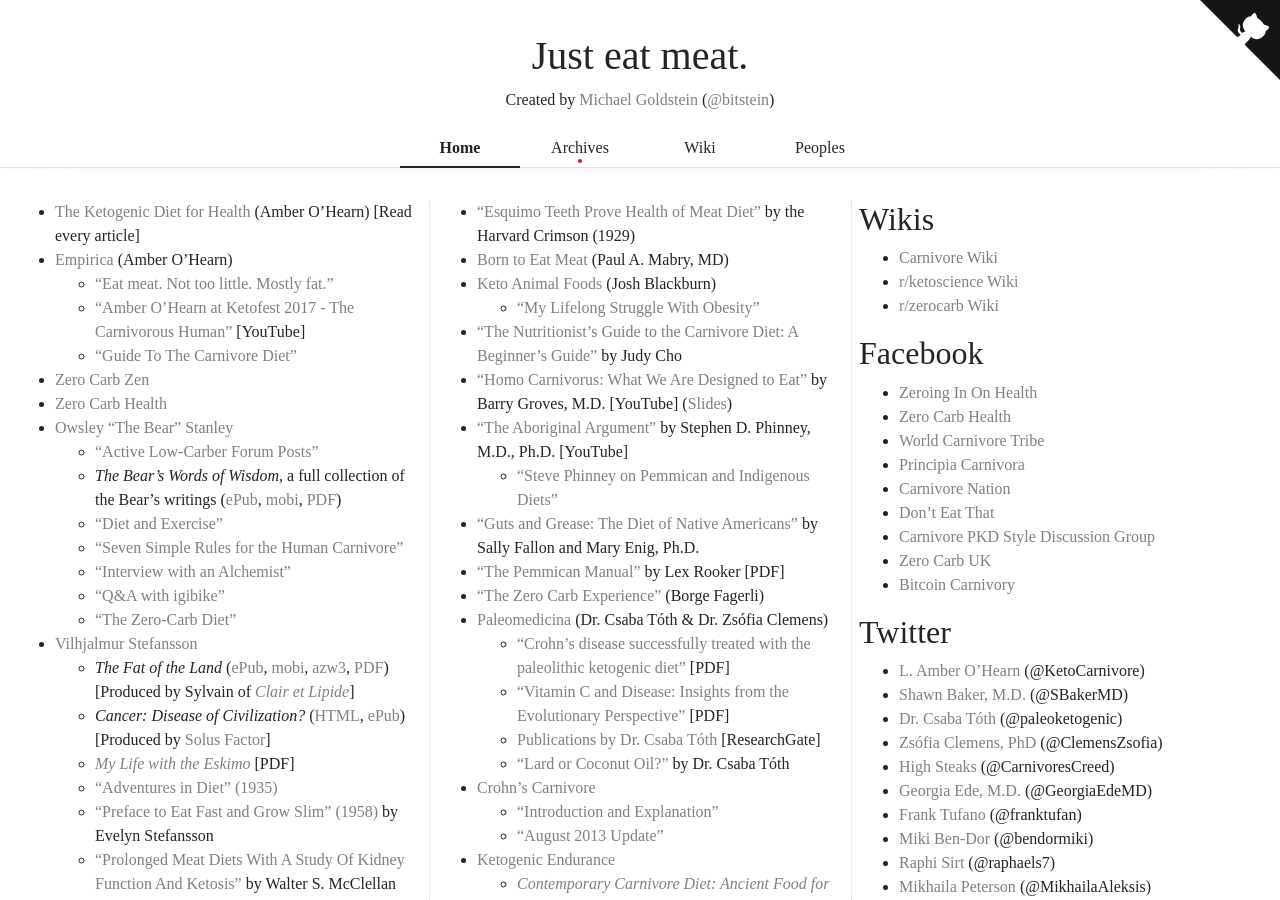
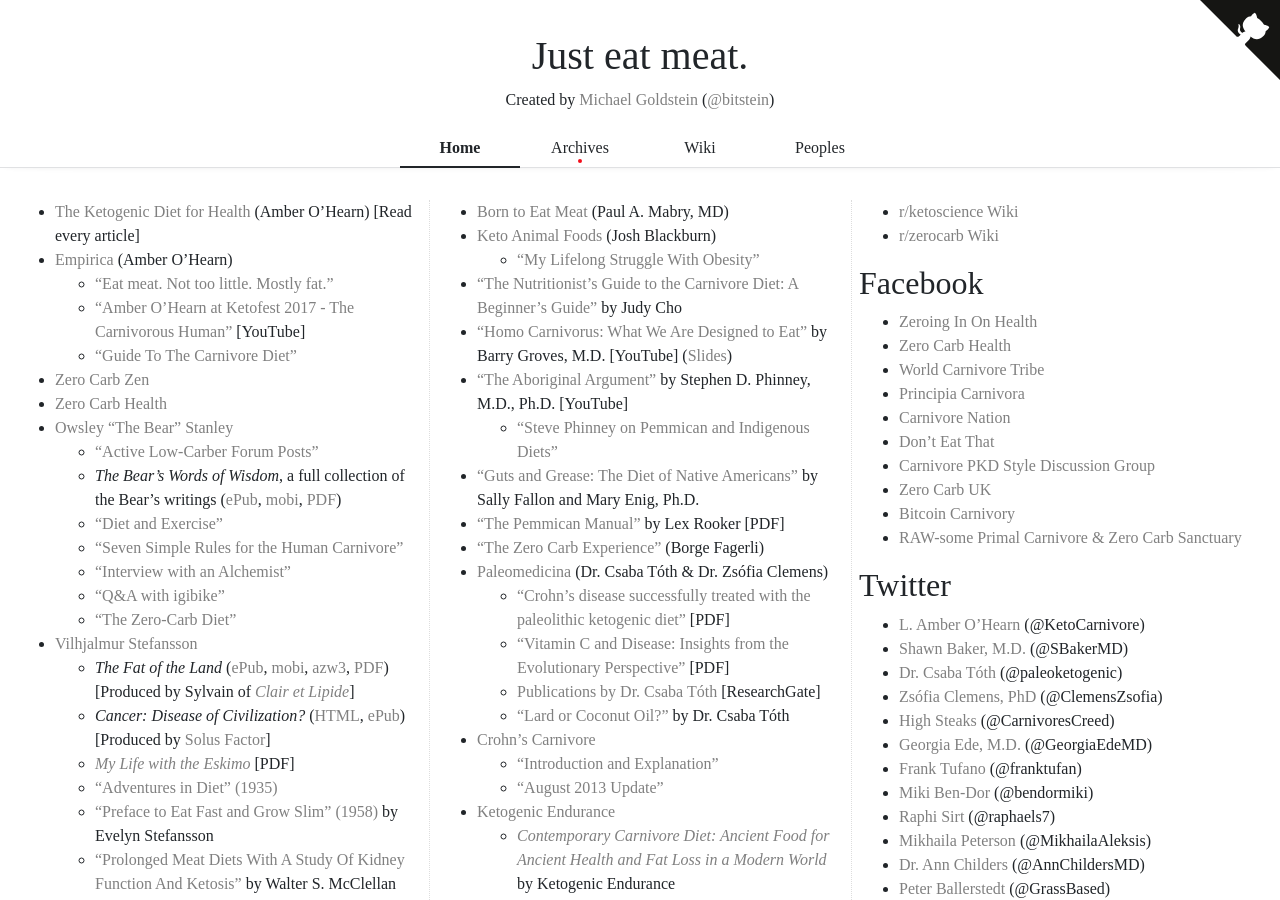
Before and after one commit to bitstein/justmeat.co, a Jekyll site: the page built from index.md, in a window 1280 px wide and 900 px high. Built offline with Jekyll 4.4.1, drawn with Linux system fonts in a browser that asks for light colours; nearby versions of some CDN libraries; some web fonts are replaced; some of the changed text lies outside the part shown.

Commit message:
Add links

```diff
--- a/index.md
+++ b/index.md
@@ -142,6 +142,7 @@
 * [Carnivore PKD Style Discussion Group](https://www.facebook.com/groups/1685052231589351/)
 * [Zero Carb UK](https://www.facebook.com/groups/1573011526289147/)
 * [Bitcoin Carnivory](https://www.facebook.com/groups/1685637418161785/)
+* [RAW-some Primal Carnivore & Zero Carb Sanctuary](https://www.facebook.com/groups/191667651770756/)
 
 ## Twitter
 
```
Also changed, not shown: other parts of index.md (+1 -0 lines).
